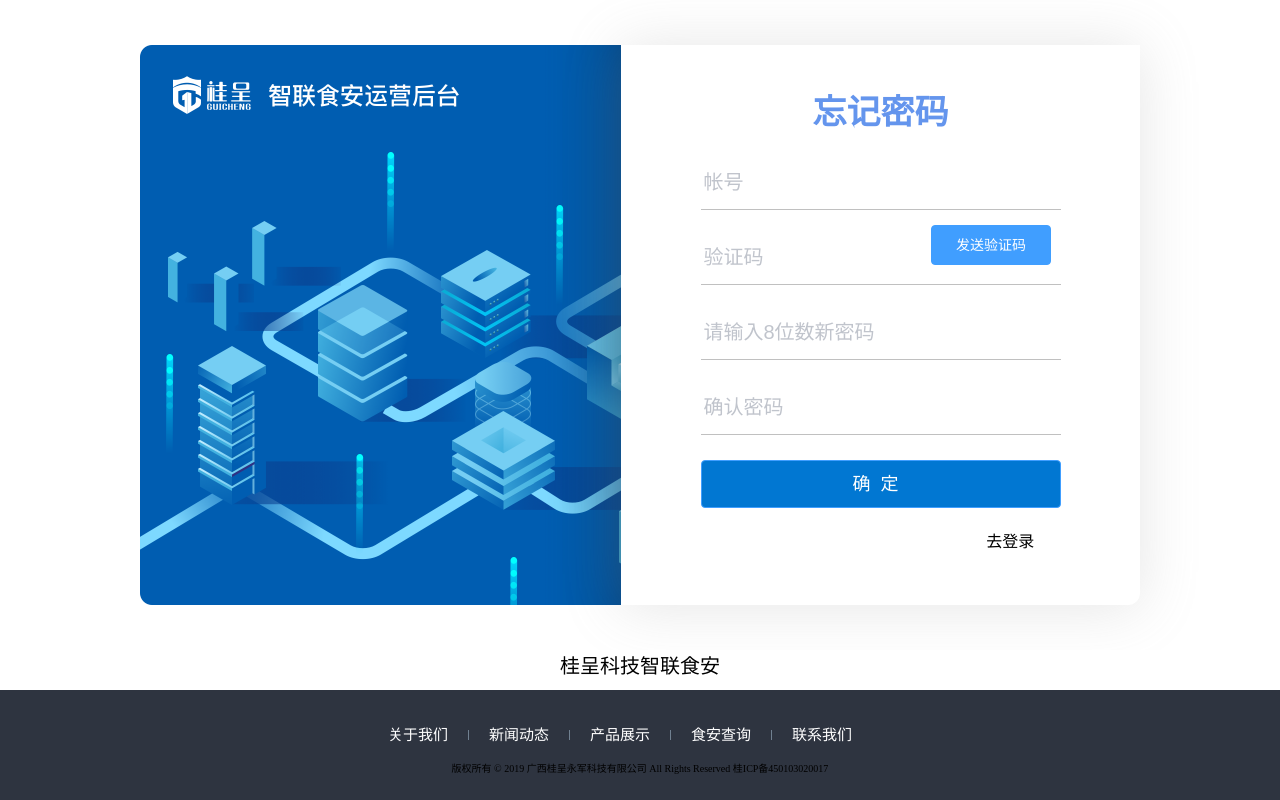
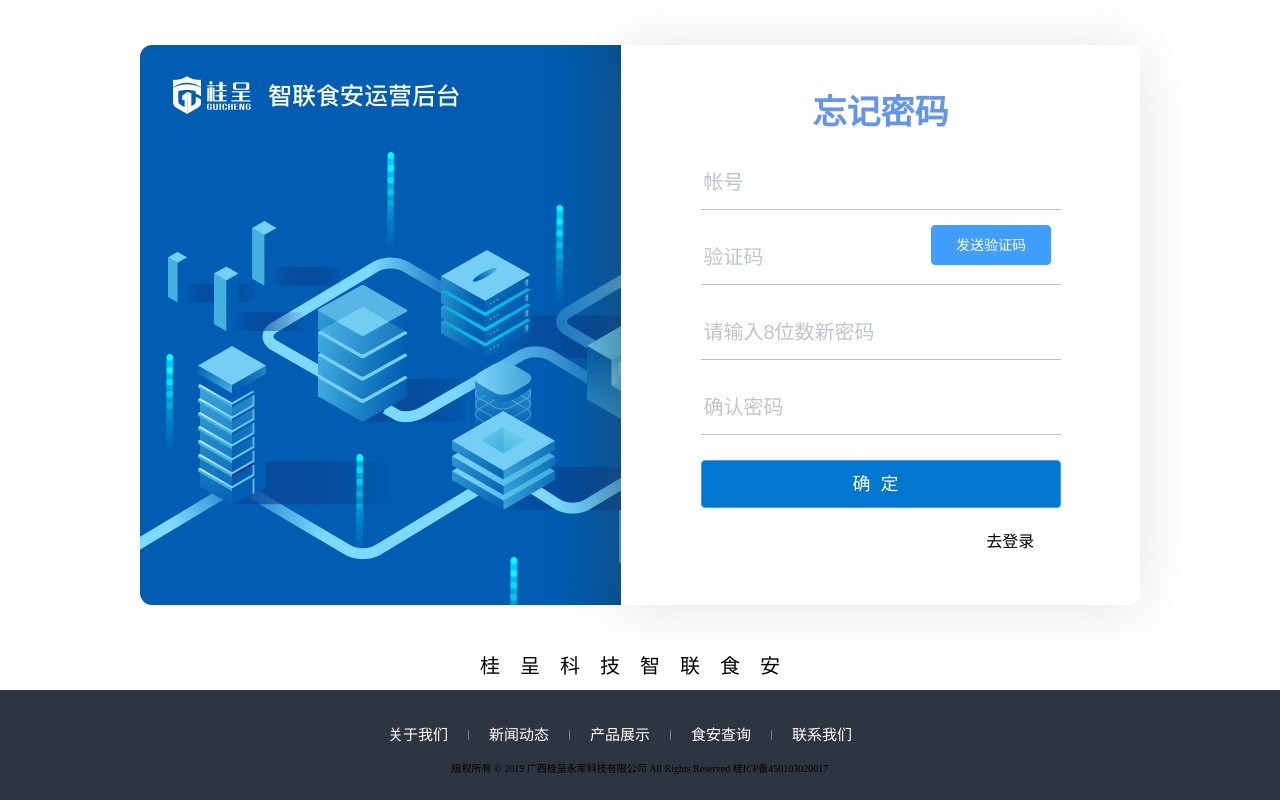
Before and after one commit to fatfat123-web/review, a Vue app: page /#/cut in a window 1280 px wide. Built offline with nearby package versions, Linux system fonts and the light colour scheme.

Commit message:
找到了正确的接口

```diff
--- a/src/views/login/cut.vue
+++ b/src/views/login/cut.vue
@@ -46,7 +46,11 @@
         },
         methods: {
            async send() {
-                const res=await UseraccountServiceApi.user_account.reset_password(this.params)
+               //接口是这个东西
+               // sendCaptcha(mobile,randstr,ticket){
+               //     return utils.http.post(`/useraccount-service/sms_captcha/public/v1/send_captcha`,{mobile,randstr,ticket});
+               // }
+                const res=await UseraccountServiceApi.user_account.send_captcha(this.params)
                 console.log(res)
                 let time = 6;
                 let timer = setInterval(() => {
--- a/src/views/login/index.vue
+++ b/src/views/login/index.vue
@@ -11,7 +11,7 @@
             </div>
         </el-main>
         <el-footer style="padding: 0;display: flex;height: 150px ">
-            <div style="height: 60px;text-align: center;">桂呈科技智联食安</div>
+            <div style="height: 60px;text-align: center;letter-spacing:20px;">桂呈科技智联食安</div>
             <div style="background: #2e3440;width: 100%">
             <div class="hyperlink">
                 <a style="" v-for="(aa, index) in hyperlink" :href="aa.URL" :key="index" :class="index===4?'aaa':''">
```
